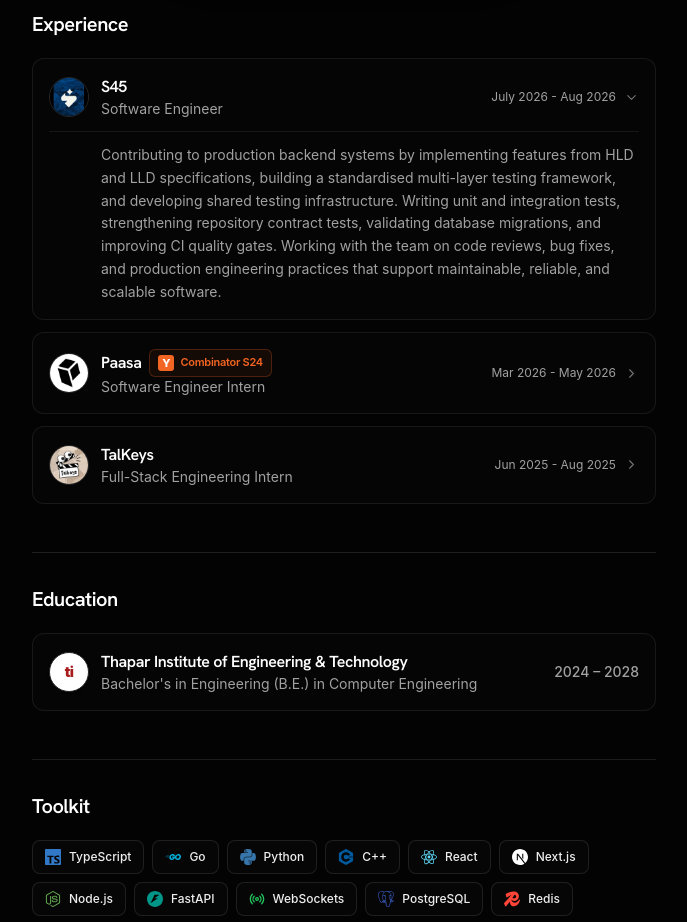
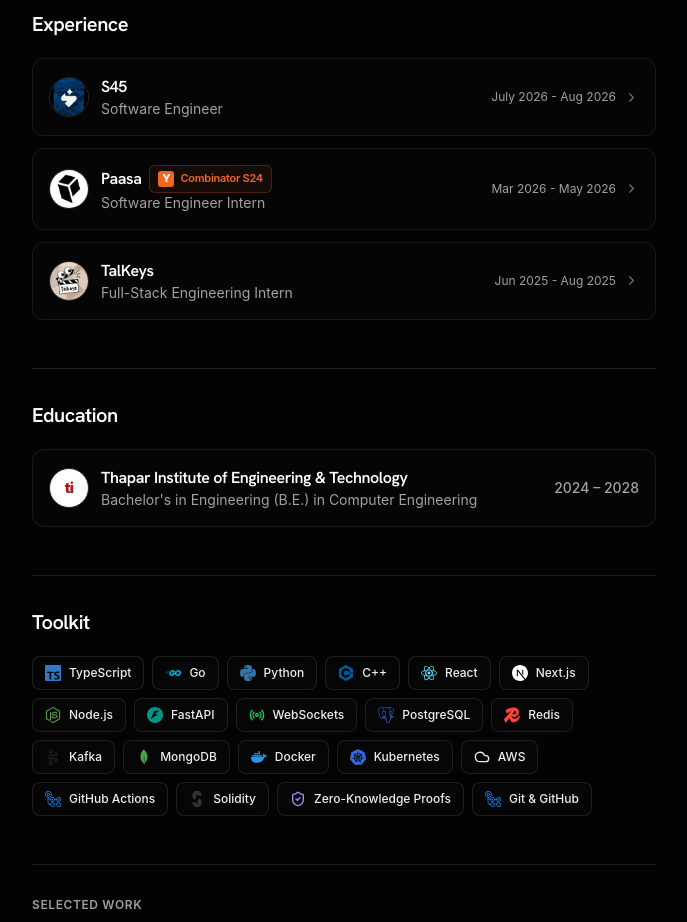
Before and after one commit to PrathamRanka/Pratham-Portfolio-Website, a Next.js app: page / in a window 1280 px wide. Shown: the part 840-1762 px from the top of the page, without its empty margins (296-983 px from the left). Built offline with nearby package versions, Linux system fonts and the light colour scheme.

Commit message:
fixed index in experience

```diff
--- a/src/components/views/ExperienceView.tsx
+++ b/src/components/views/ExperienceView.tsx
@@ -6,7 +6,7 @@
 import { ChevronRightIcon } from '@/components/icons';
 
 export function ExperienceView() {
-  const { expandedIndex, toggleExpand } = useExperienceController(0);
+  const { expandedIndex, toggleExpand } = useExperienceController(-1);
 
   return (
     <section id="experience" className="pt-8 pb-4" aria-labelledby="experience-heading">
```
